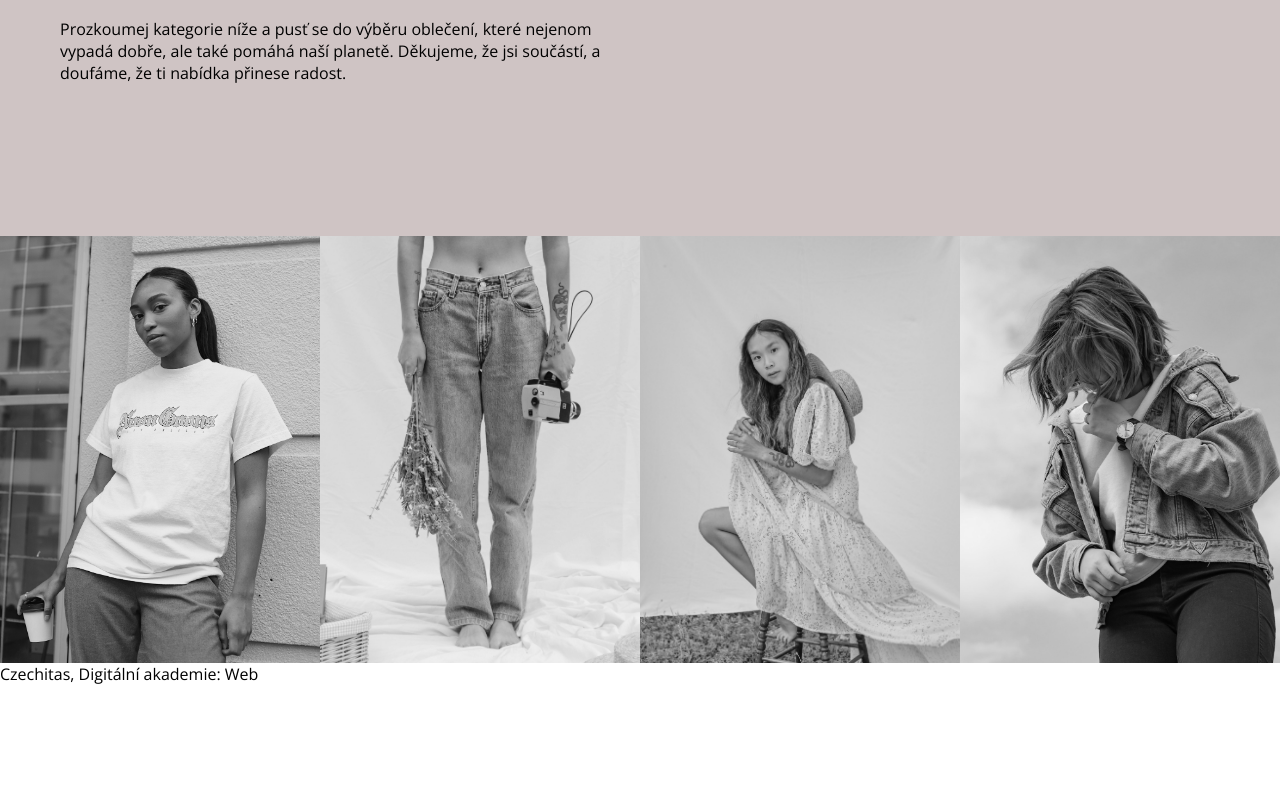
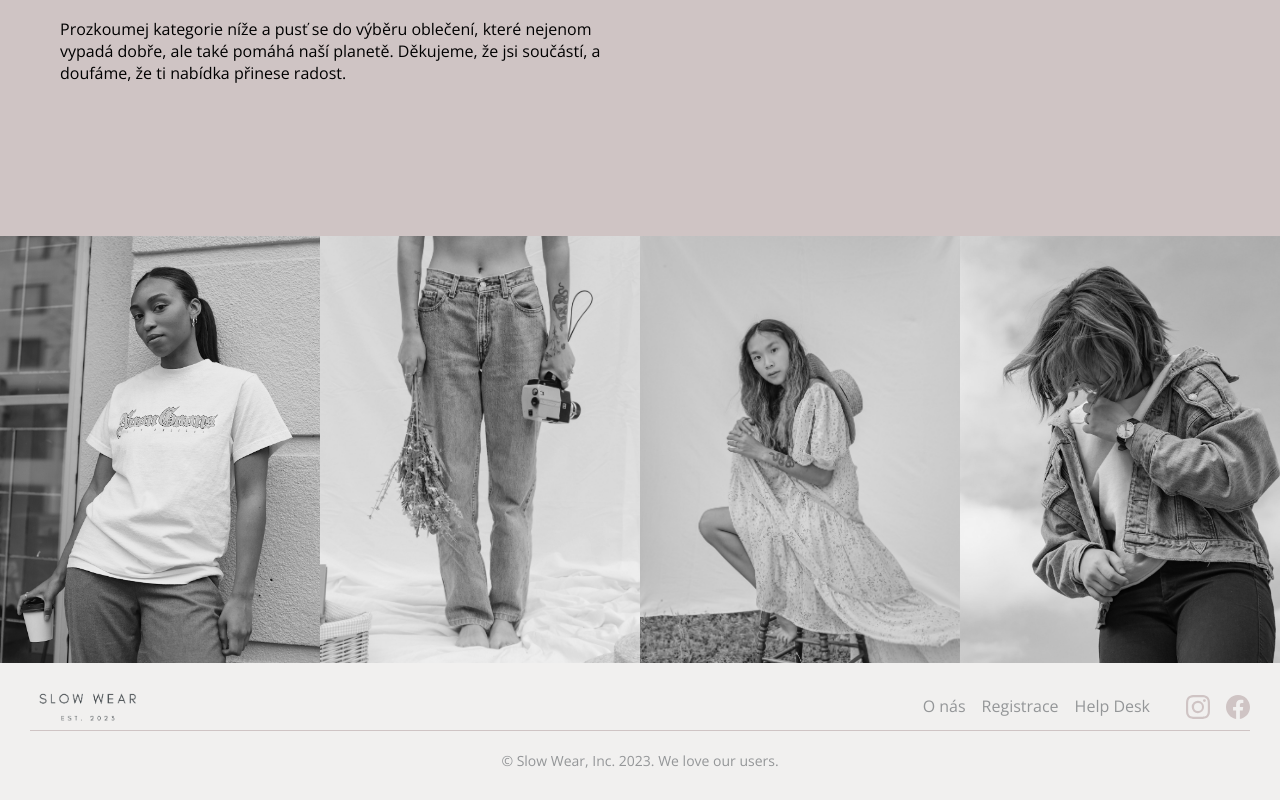
Before and after one commit to Kristyna-Novakova/slow-wear, a React app: page / in a window 1280 px wide. Shown: the part 1849-2649 px from the top of the page. Before the commit the page ends 2534 px from the top, so only its background shows below. Built offline with nearby package versions, Linux system fonts and the light colour scheme; a web font is replaced by a local one.

Commit message:
Styling Footer

```diff
--- a/package.json
+++ b/package.json
@@ -24,6 +24,7 @@
   },
   "dependencies": {
     "react": "^18.2.0",
-    "react-dom": "^18.2.0"
+    "react-dom": "^18.2.0",
+    "react-icons": "^4.9.0"
   }
 }
--- a/src/Components/Footer/footer.jsx
+++ b/src/Components/Footer/footer.jsx
@@ -0,0 +1,29 @@
+import React from 'react';
+import './style.css';
+import logoSW from '../../img/logoSW.png';
+import { BsInstagram } from 'react-icons/bs';
+import { BsFacebook } from 'react-icons/bs';
+
+export const Footer = () => {
+  return (
+    <footer>
+      <div className="footer-container">
+        <div className="footer-logo">
+          <img src={logoSW} alt="logo" />
+        </div>
+        <div className="footer-text">
+          <h3>O nás</h3>
+          <h3>Registrace</h3>
+          <h3>Help Desk</h3>
+          <div className="social-media">
+            <BsInstagram />
+            <BsFacebook />
+          </div>
+        </div>
+      </div>
+      <div className="footer-divider">
+        <p>&copy; Slow Wear, Inc. 2023. We love our users.</p>
+      </div>
+    </footer>
+  );
+};
--- /dev/null
+++ b/src/Components/Footer/style.css
@@ -0,0 +1,86 @@
+footer {
+  background-color: #f1f0ef;
+  padding: 20px 30px;
+  margin: 0;
+  width: 100%;
+  bottom: 0;
+
+}
+
+.footer-container {
+  display: flex;
+  justify-content: space-between;
+  align-items: center;
+  border-bottom: 1px solid #CFC4C4;
+}
+
+.footer-logo {
+  display: flex;
+  justify-content: center;
+  align-items: center;
+}
+
+.footer-logo img {
+  width: 115px;
+}
+
+.footer-text {
+  display: flex;
+  gap: 1rem;
+}
+
+.footer-text h3 {
+  font-size: 16px;
+  font-weight: 300;
+  color: #949698;
+}
+
+.social-media {
+  display: flex;
+  align-items: center;
+  margin-left: 20px;
+  font-size: 24px;
+  color: #CFC4C4;
+  gap: 1rem;
+}
+
+.footer-divider {
+  display: flex;
+  justify-content: center;
+  align-items: center;
+  margin-top: 10px;
+  font-size: 14px;
+  color: #949698;
+  padding: 10px;
+}
+
+
+/* Responsive Design */
+
+@media (max-width: 768px) {
+  .footer-container {
+    display: flex;
+    flex-direction: column;
+    align-items: center;
+    gap: 2rem;
+  }
+
+  .footer-text {
+    flex-direction: column;
+    gap: 2rem;
+    align-items: center;
+  }
+
+
+  .social-media {
+    flex-direction: row;
+    align-items: center;
+    padding-bottom: 25px;
+    margin: 0;
+  }
+
+  .footer-divider {
+    margin: 0;
+    padding: 25px 0;
+  }
+}
--- a/src/Components/Navbar/navbar.jsx
+++ b/src/Components/Navbar/navbar.jsx
@@ -1,6 +1,6 @@
 import React from 'react';
 import './style.css';
-import logoSW from './img/logoSW.png';
+import logoSW from '../../img/logoSW.png';
 import shoppingCart from './img/shopping-cart.svg';
 import personLogin from './img/person.svg';
 import burgerMenu from './img/burger-menu.svg';
--- a/src/index.jsx
+++ b/src/index.jsx
@@ -5,6 +5,7 @@ import { Navbar } from './components/Navbar/navbar';
 import { MainPage } from './Pages/MainPage/mainpage';
 import { HowItWorks } from './Pages/HowItWorks/howitworks';
 import { CategoryView } from './Pages/Categories/categories';
+import { Footer } from './Components/Footer/footer';
 
 const App = () => {
   return (
@@ -13,9 +14,7 @@ const App = () => {
       <MainPage />
       <HowItWorks />
       <CategoryView />
-      <footer>
-        <p>Czechitas, Digitální akademie: Web</p>
-      </footer>
+      <Footer />
     </div>
   );
 };
```
Also changed, not shown: src/img/logoSW.png (renamed from src/Components/Navbar/img/logoSW.png), src/img/rocket.svg (deleted).
